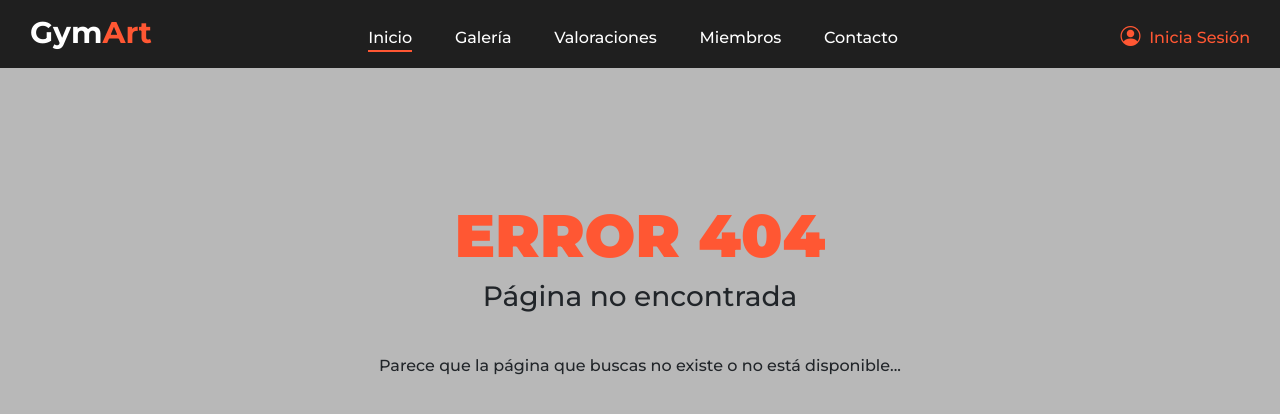
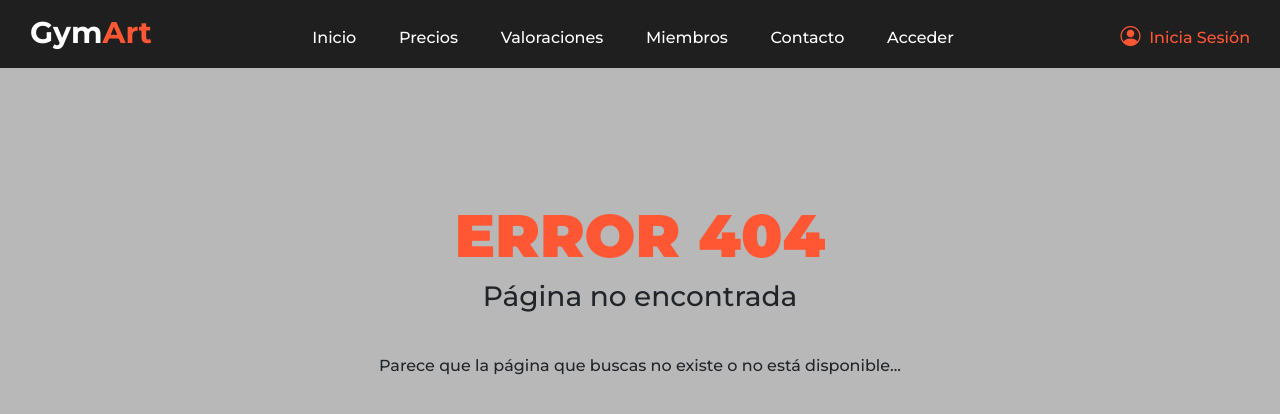
Before and after one commit to ArturoPeFe/GymArt, a PHP site: page /error/404.php in a window 1280 px wide. Shown: the top 414 px of the page. Run offline with PHP 8.4, Linux system fonts and the light colour scheme; some libraries are stand-ins or nearby versions.

Commit message:
Update 404.php

```diff
--- a/error/404.php
+++ b/error/404.php
@@ -26,11 +26,12 @@
       </div>
       <div id="opcionesMenu">
         <ul>
-          <li><a class="pagActiva" href="../">Inicio </a> </li>
-          <li><a href="#">Galería</a></li>
-          <li><a href="#">Valoraciones</a></li>
-          <li><a href="../error/404.html">Miembros</a></li>
+          <li><a href="../">Inicio </a> </li>
+          <li><a href="../#precios">Precios</a></li>
+          <li><a href="../pages/valoraciones.php">Valoraciones</a></li>
+          <li><a href="../pages/miembros.php">Miembros</a></li>
           <li><a href="../pages/contacto.php">Contacto</a></li>
+          <li><a href="../pages/acceso.php">Acceder</a></li>
         </ul>
       </div>
       <div id="acceso">
@@ -68,22 +69,22 @@
         <div class="offcanvas-body">
           <ul class="navbar-nav justify-content-end flex-grow-1 pe-3">
             <li class="nav-item">
-              <a class="nav-link active text-center naranja" aria-current="page" href="../">Inicio</a>
+              <a class="nav-link text-center" aria-current="page" href="../">Inicio</a>
             </li>
             <li class="nav-item">
-              <a class="nav-link text-center" href="#">Galería</a>
+              <a class="nav-link text-center" href="../#precios">Precios</a>
             </li>
             <li class="nav-item">
-              <a class="nav-link text-center" href="#">Valoraciones</a>
+              <a class="nav-link text-center" href="../pages/valoraciones.php">Valoraciones</a>
             </li>
             <li class="nav-item">
-              <a class="nav-link text-center" href="#">Miembros</a>
+              <a class="nav-link text-center" href="../pages/miembros.php">Miembros</a>
             </li>
             <li class="nav-item">
               <a class="nav-link text-center" href="../pages/contacto.php">Contacto</a>
             </li>
             <li class="nav-item">
-              <a class="nav-link text-center" href="../pages/acceso.php">Acceder</a>
+              <a class="nav-link active text-center naranja" href="../pages/acceso.php">Acceder</a>
             </li>
           </ul>
         </div>
```
